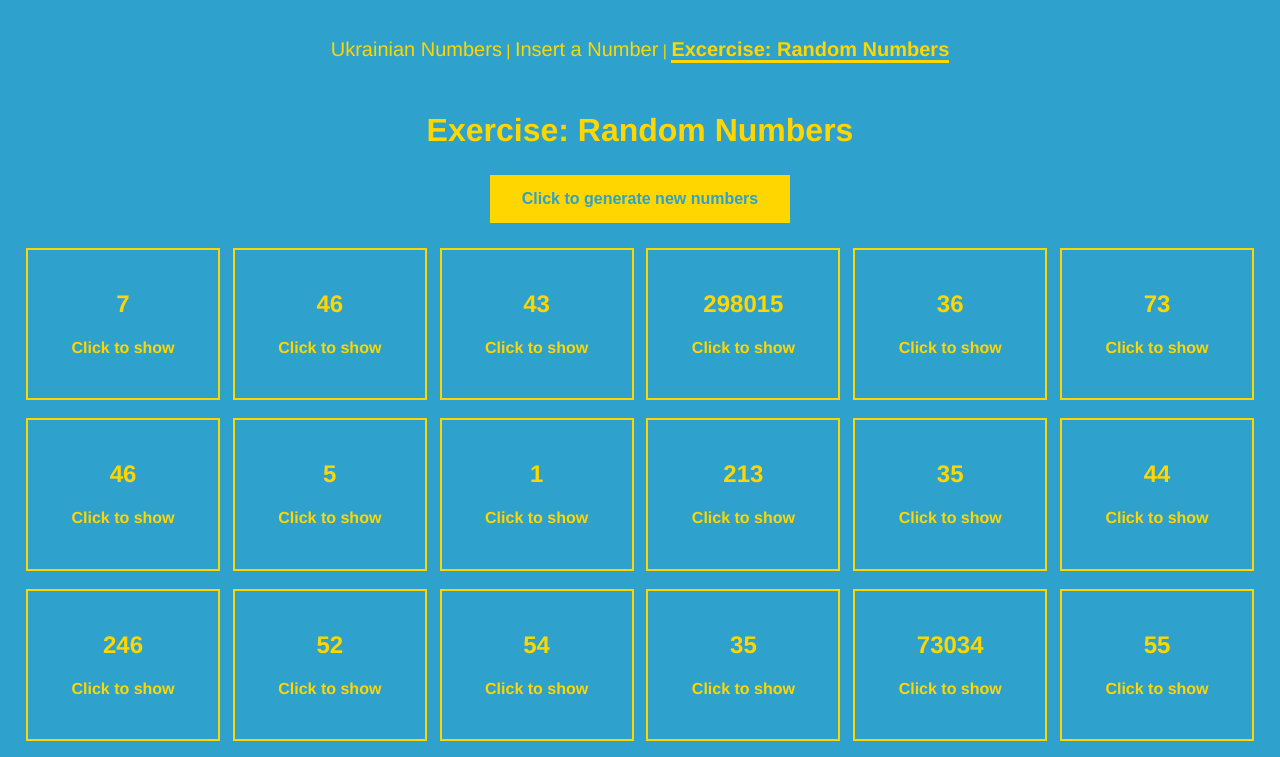
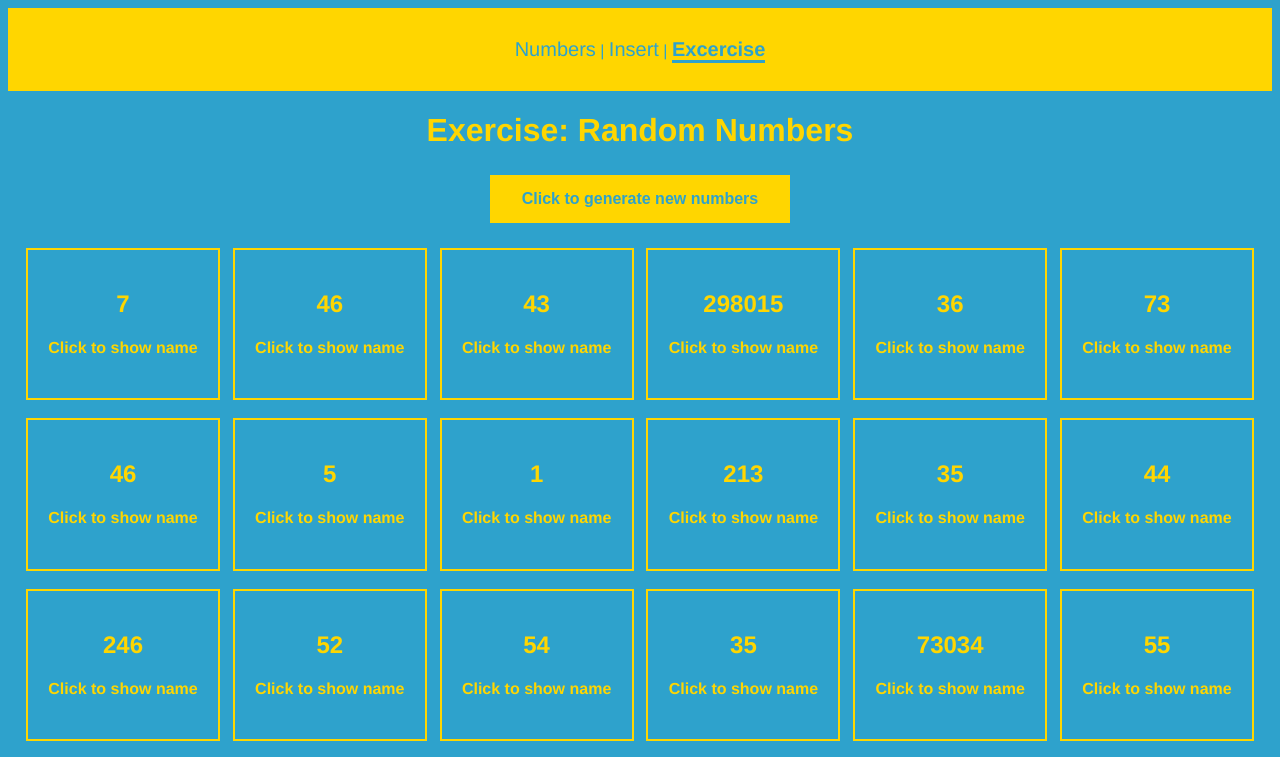
Before and after one commit to PatrikBird/korean-numbers, a Vue app: page /random in a window 1280 px wide. Shown: the top 757 px of the page. Built offline with nearby package versions, Linux system fonts and the light colour scheme.

Commit message:
better nav bar style

```diff
--- a/src/App.vue
+++ b/src/App.vue
@@ -1,8 +1,8 @@
 <template>
   <div id="nav">
-    <router-link to="/">Ukrainian Numbers</router-link> |
-    <router-link to="/insert">Insert a Number</router-link> |
-    <router-link to="/random">Excercise: Random Numbers</router-link>
+    <router-link to="/">Numbers</router-link> |
+    <router-link to="/insert">Insert</router-link> |
+    <router-link to="/random">Excercise</router-link>
   </div>
   <router-view />
 </template>
@@ -21,11 +21,13 @@ body {
 }
 
 #nav {
+  color: #2ea2cc;
   padding: 30px;
+  background-color: #ffd600;
 }
 
 #nav a {
-  color: #ffd600;
+  color: #2ea2cc;
   font-size: 20px;
   border-bottom: 3px solid transparent;
   text-decoration: none;
@@ -36,8 +38,8 @@ body {
 }
 
 #nav a.router-link-exact-active {
-  color: #ffd600;
+  color: #2ea2cc;
   font-weight: bold;
-  border-bottom: 3px solid #ffd600;
+  border-bottom: 3px solid #2ea2cc;
 }
 </style>
--- a/src/components/RandomNumberCard.vue
+++ b/src/components/RandomNumberCard.vue
@@ -2,7 +2,7 @@
   <div class="random-number-card" @click="toogleTrueFalse()">
     <h2>{{ randomukrnumber.number }}</h2>
     <h3 v-if="isVisible">{{ randomukrnumber.cardinal }}</h3>
-    <h4 class="click-to-show-title" v-else>Click to show</h4>
+    <h4 class="click-to-show-title" v-else>Click to show name</h4>
   </div>
 </template>
 
```
